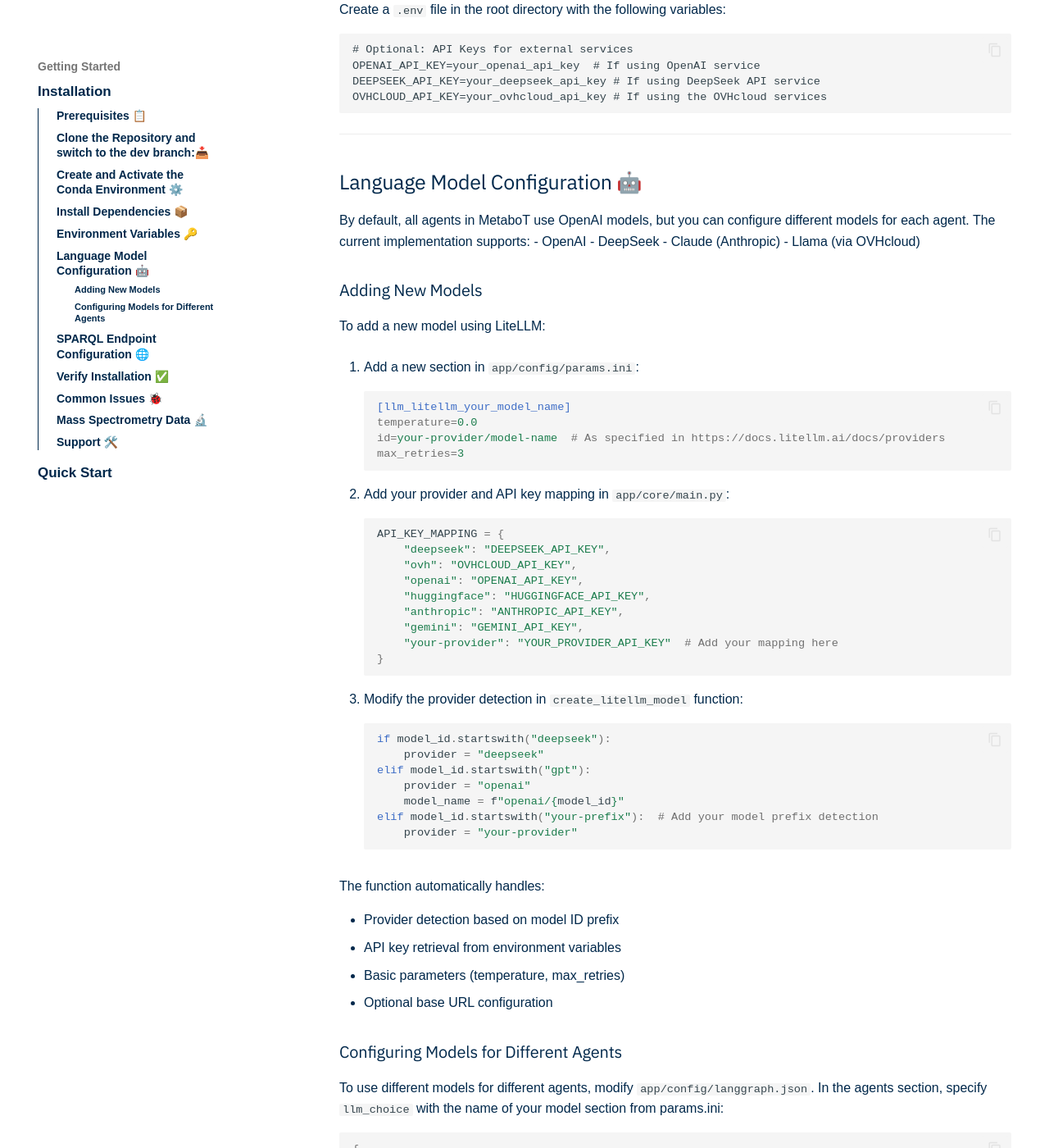
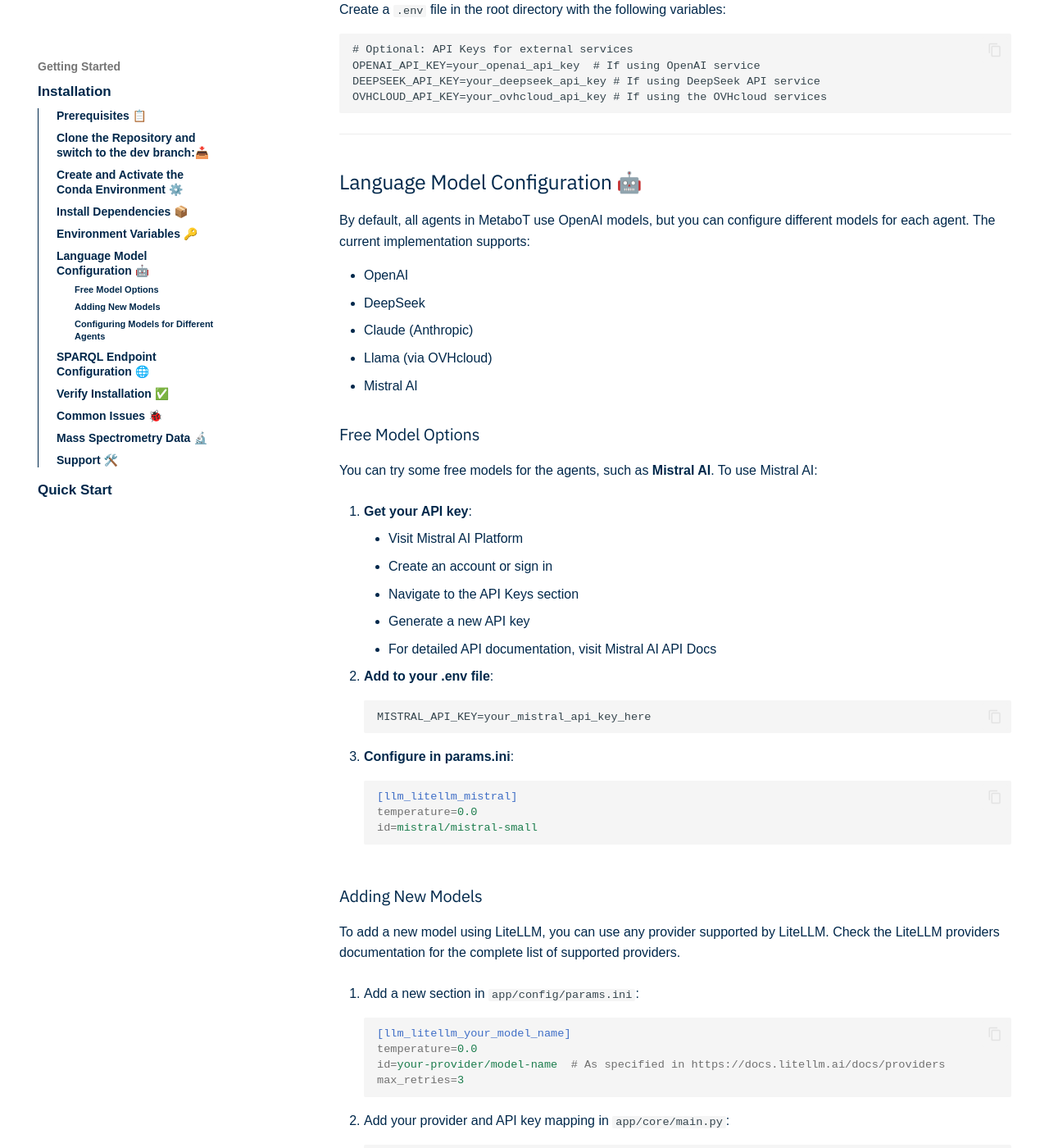
Before and after one commit to HolobiomicsLab/MetaboT, an MkDocs documentation site: the page built from docs/getting-started/installation.md, in a window 1280 px wide and 1400 px high, scrolled down 1929 px. Shown: the whole window at 82% size. Built offline with MkDocs 1.6.1 and Material for MkDocs 9.7.7, drawn with Linux system fonts in a browser that asks for light colours; some web fonts are replaced; comment, search, counter and statistics services are not loaded; some of the changed text lies outside the part shown.

Commit message:
Add Mistral AI, update docs

````diff
--- a/docs/getting-started/installation.md
+++ b/docs/getting-started/installation.md
@@ -89,14 +89,41 @@
 ## Language Model Configuration 🤖
 
 By default, all agents in MetaboT use OpenAI models, but you can configure different models for each agent. The current implementation supports:
+
 - OpenAI
 - DeepSeek
 - Claude (Anthropic)
 - Llama (via OVHcloud)
+- Mistral AI
+
+### Free Model Options
+
+You can try some free models for the agents, such as **Mistral AI**. To use Mistral AI:
+
+1. **Get your API key**:
+
+      - Visit [Mistral AI Platform](https://console.mistral.ai/)
+      - Create an account or sign in
+      - Navigate to the API Keys section
+      - Generate a new API key
+      - For detailed API documentation, visit [Mistral AI API Docs](https://docs.mistral.ai/api/)
+
+2. **Add to your .env file**:
+   ```text
+   MISTRAL_API_KEY=your_mistral_api_key_here
+   ```
+
+3. **Configure in params.ini**:
+   ```ini
+   [llm_litellm_mistral]
+   temperature=0.0
+   id=mistral/mistral-small
+   ```
+
 
 ### Adding New Models
 
-To add a new model using LiteLLM:
+To add a new model using LiteLLM, you can use any provider supported by LiteLLM. Check the [LiteLLM providers documentation](https://docs.litellm.ai/docs/providers) for the complete list of supported providers.
 
 1. Add a new section in `app/config/params.ini`:
 ```ini
@@ -119,7 +146,12 @@
 }
 ```
 
-3. Modify the provider detection in `create_litellm_model` function:
+3. **Don't forget to add your API key to the .env file**:
+   ```text
+   YOUR_PROVIDER_API_KEY=your_api_key_here
+   ```
+
+4. Modify the provider detection in `create_litellm_model` function:
 ```python
 if model_id.startswith("deepseek"):
     provider = "deepseek"
@@ -157,6 +189,8 @@
   ]
 }
 ```
+
+**Note**: Currently, the LiteLLM option is not available for the Supervisor agent because it requires a specific router implementation. The Supervisor agent will continue to use the default model configuration.
 
 ## SPARQL Endpoint Configuration 🌐
 
````
Also changed, not shown: 2 other files.
